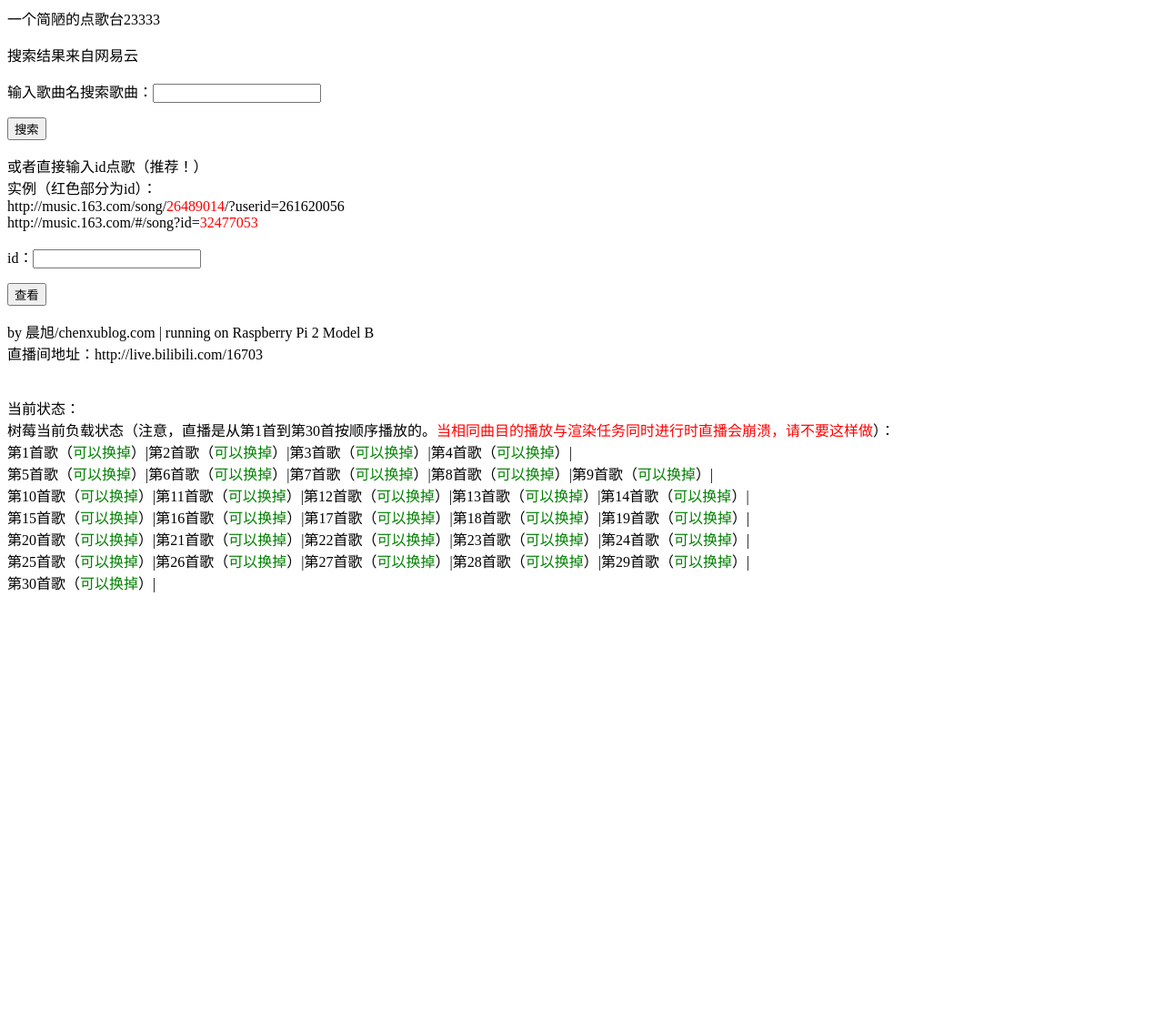
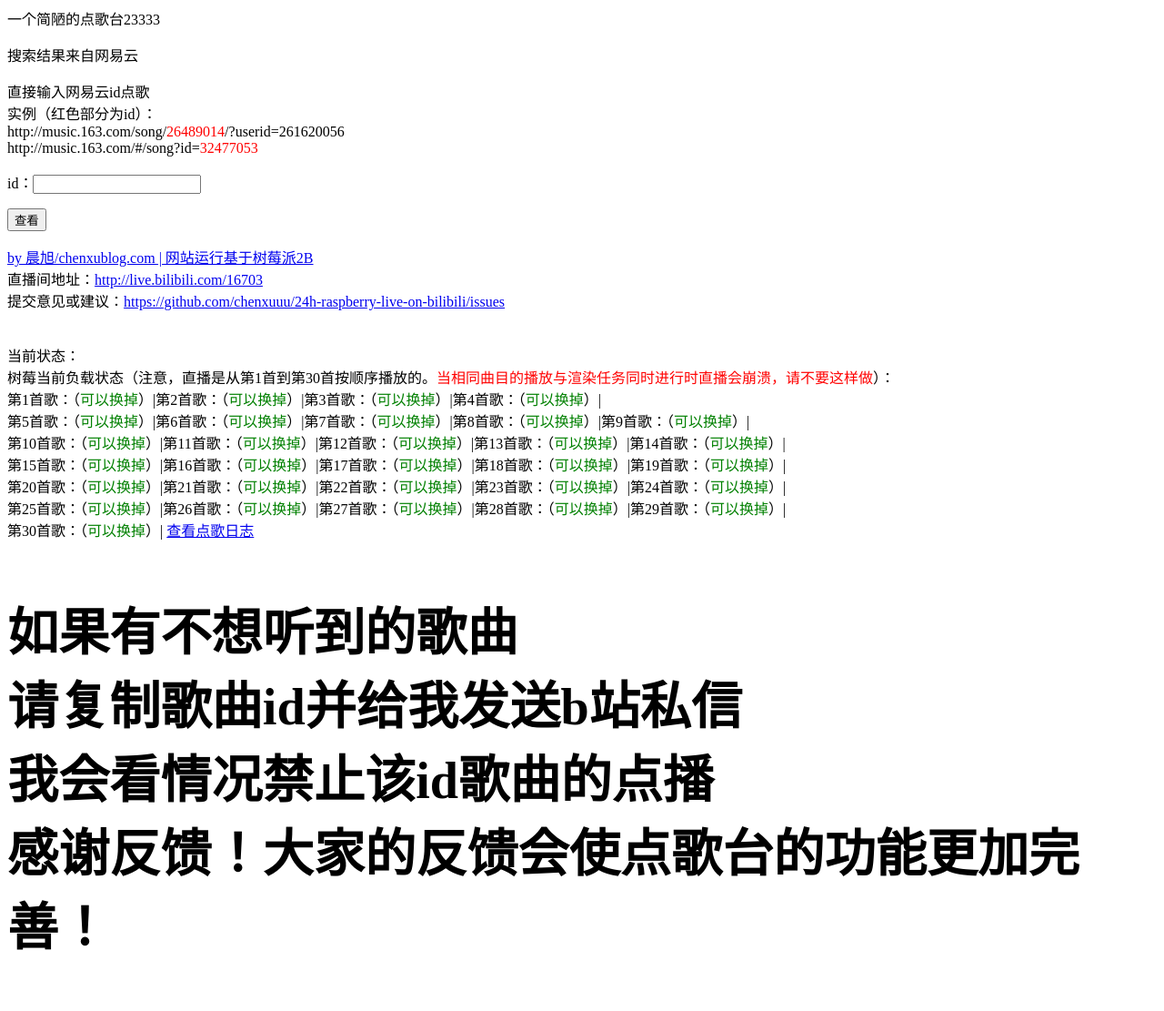
Before and after one commit to chenxuuu/24h-raspberry-live-on-bilibili, a PHP site: page / in a window 1280 px wide. Shown: the whole page at 91% size. Before the commit the page ends 651 px from the top, so only its background shows below. Run offline with PHP 8.4, Linux system fonts and the light colour scheme.

Commit message:
新增当前曲目功能

```diff
--- a/php/index.php
+++ b/php/index.php
@@ -5,15 +5,17 @@
 <form action="" method="post">
 <p>一个简陋的点歌台23333</p>
 <p>搜索结果来自网易云</p>
-<p>输入歌曲名搜索歌曲：<input type="text" name="song" /></p>
-<p><input type="submit" name="sub" value="搜索" /></p>
+<!--<p>输入歌曲名搜索歌曲：<input type="text" name="song" /></p>
+<p><input type="submit" name="sub" value="搜索" /></p>-->
 </form>
 <form action="" method="post">
-<p>或者直接输入id点歌（推荐！）<br/>实例（红色部分为id）：<br/>http://music.163.com/song/<font color="red">26489014</font>/?userid=261620056<br/>http://music.163.com/#/song?id=<font color="red">32477053</font></p>
+<p>直接输入网易云id点歌<br/>实例（红色部分为id）：<br/>http://music.163.com/song/<font color="red">26489014</font>/?userid=261620056<br/>http://music.163.com/#/song?id=<font color="red">32477053</font></p>
 <p>id：<input type="text" name="id" /></p>
 <p><input type="submit" name="sub" value="查看" /></p>
 </form>
-by 晨旭/chenxublog.com | running on Raspberry Pi 2 Model B<br/>直播间地址：http://live.bilibili.com/16703<br/><br/><br/>
+<a href="https://www.chenxublog.com/2017/06/05/raspi-live-24h-bilibili-choice.html" target="_blank">by 晨旭/chenxublog.com | 网站运行基于树莓派2B</a><br/>
+直播间地址：<a href="http://live.bilibili.com/16703" target="_blank">http://live.bilibili.com/16703</a><br/>
+提交意见或建议：<a href="https://github.com/chenxuuu/24h-raspberry-live-on-bilibili/issues" target="_blank">https://github.com/chenxuuu/24h-raspberry-live-on-bilibili/issues</a><br/><br/><br/>
 当前状态：<div id='t'></div>
 <?php
 require_once 'NeteaseMusicAPI_mini.php';
@@ -27,12 +29,26 @@
     $data=json_decode($result, true);
     return $data['data']['url'];
 }
-function urlcheck($url)
+function fuckcheck($id)
+{
+    $html=file_get_contents('http://music.163.com/song/'.$id);
+
+    return !(strpos($html,'戏曲') || strpos($html,'评书') || strpos($html,'相声') || strpos($html,'戏剧') || strpos($html,'国粹') || strpos($html,'京剧') || strpos($html,'豫剧') || strpos($html,'昆曲'));
+}
+function idcheck($id)
 {
     $counttemp=0;
     for($counttemp=1;$counttemp<31;$counttemp++)
     {
-        if (file_exists($counttemp.'.txt') && $url==file_get_contents($counttemp.'.txt'))
+        if (file_exists($counttemp.'.now') && $id==file_get_contents($counttemp.'.now'))
+        {
+            return false;
+        }
+    }
+    $counttemp=0;
+    for($counttemp=1;$counttemp<31;$counttemp++)
+    {
+        if (file_exists($counttemp.'.id') && $id==file_get_contents($counttemp.'.id'))
         {
             return false;
         }
@@ -94,11 +110,17 @@
 
 }
 elseif(!empty($_POST['id'])){
-    echo '试听：<audio src="'.get_url_id($_POST['id']).'" controls="controls"></audio><br/><a href="?down='.get_url_id($_POST['id']).'">就选这首了</a>';
+    echo '<font color="red">请遵守秩序，不要重复点同一首歌！</font>）：<br/>';
+    echo '试听：<audio src="'.get_url_id($_POST['id']).'" controls="controls"></audio><br/><a href="?down='.get_url_id($_POST['id']).'&id='.$_POST['id'].'">就选这首了</a>';
 }
-elseif(!empty($_GET['down']) && empty($_GET['write']) && strpos($_GET['down'],"music.126.net")!=false && getStatus($_GET['down'])=='200')
+elseif(!empty($_GET['down']) && !empty($_GET['id']) && empty($_GET['write']) && strpos($_GET['down'],"music.126.net")!=false)
 {
-    echo '当前可供选择的空闲的序列（注意，直播是从第1首到第30首按顺序播放的。<font color="green">歌曲长度最大限制十分钟，超过将丢弃</font>）：<br/>';
+    if(getStatus($_GET['down'])!='200')
+    {
+        echo '获取到的链接可能有点问题，请再次提交试试。';
+        return;
+    }
+    echo '当前可供选择的空闲的序列（注意，直播是从第1首到第30首按顺序播放的。<font color="red">歌曲长度最大限制十分钟，超过将丢弃</font>）：<br/>';
     $counttemp=0;
     for($counttemp=1;$counttemp<31;$counttemp++)
     {
@@ -106,29 +128,57 @@
         {
             echo '<br/>';
         }
-        if (!file_exists($counttemp.'.txt'))
+        if (!file_exists($counttemp.'.txt') && !file_exists($counttemp.'.233'))
         {
-            echo '<a href="?write='.$counttemp.'&down='.$_GET['down'].'">换掉第'.$counttemp.'首歌</a>（<font color="green">可以换歌</font>）|';
+            echo '<a href="?write='.$counttemp.'&down='.$_GET['down'].'&id='.$_GET['id'].'">换掉第'.$counttemp.'首歌</a>（<font color="green">可以换歌</font>）|';
+        }
+        elseif(!file_exists($counttemp.'.233'))
+        {
+            echo '第'.$counttemp.'首歌（<font color="red">排队渲染中</font>）|';
         }
         else
         {
-            echo '第'.$counttemp.'首歌（<font color="red">排队渲染中</font>）|';
+            echo '第'.$counttemp.'首歌（<font color="red">被晨旭锁定</font>）|';
         }
     }
+
+
 }
-elseif(!empty($_GET['write']) && !empty($_GET['down']) && urlcheck($_GET['down']) && getStatus($_GET['down'])=='200')
+elseif(!empty($_GET['write']) && !empty($_GET['down']) && !empty($_GET['id']))
 {
-    if(!file_exists($_GET['write'].'.txt'))
+    if(getStatus($_GET['down'])!='200')
     {
-        //file_put_contents('songs/'.$_GET['write'].'.txt', $_GET['down']);
-        $myfile = fopen($_GET['write'].'.txt', "w") or die("Unable to open file!");
+        echo '获取到的链接可能有点问题，请再次提交试试。';
+        return;
+    }
+
+    if(file_exists($_GET['write'].'.txt'))
+    {
+        echo '啊哦！这个序号已经有人选中了！正在渲染！';
+    }
+    elseif(!idcheck($_GET['id']))
+    {
+        echo '<font color="red">请遵守秩序，不要重复点同一首歌！</font>';
+    }
+    // elseif(!fuckcheck($_GET['id']))
+    // {
+        // echo '<font size="7" style="font-family:微软雅黑">你是有病吗？</font>';
+    // }
+    elseif(!file_exists($_GET['write'].'.233'))
+    {
+        $myfile = fopen($_GET['write'].'.txt', "w") or die("Unable to open file1!");
         fwrite($myfile, $_GET['down']);
         fclose($myfile);
+
+        $myfile1 = fopen($_GET['write'].'.id', "w") or die("Unable to open file2!");
+        fwrite($myfile1, $_GET['id']);
+        fclose($myfile1);
+
+        $myfile2 = fopen('log.html', "a") or die("Unable to open file3!");
+        fwrite($myfile2, date("y/m/d").' '.date("h:i:sa").' 第'.$_GET['write'].'首歌被换为<a href="http://music.163.com/#/song/'.$_GET['id'].'" target="_blank">'.$_GET['id'].'</a><br/>');
+        fclose($myfile2);
+
         echo '第'.$_GET['write'].'首歌曲的渲染请求提交成功！<a href="index.php">返回首页</a>';
-    }
-    else
-    {
-        echo '啊哦！这个序号已经有人选中了！正在渲染！';
     }
 }
 else
@@ -141,17 +191,31 @@
         {
             echo '<br/>';
         }
-        if (!file_exists($counttemp.'.txt'))
+        if (!file_exists($counttemp.'.txt') && !file_exists($counttemp.'.233'))
         {
-            echo '第'.$counttemp.'首歌（<font color="green">可以换掉</font>）|';
+            echo '第'.$counttemp.'首歌：<a href="http://music.163.com/song/'.file_get_contents($counttemp.'.now').'" target="_blank">'.file_get_contents($counttemp.'.now').'</a>（<font color="green">可以换掉</font>）|';
+        }
+        elseif(!file_exists($counttemp.'.233'))
+        {
+            echo '第'.$counttemp.'首歌：<a href="http://music.163.com/song/'.file_get_contents($counttemp.'.now').'" target="_blank">'.file_get_contents($counttemp.'.now').'</a>（<font color="red">排队渲染中，会被换为：<a href="http://music.163.com/song/'.file_get_contents($counttemp.'.id').'" target="_blank">'.file_get_contents($counttemp.'.id').'</a></font>）|';
         }
         else
         {
-            echo '第'.$counttemp.'首歌（<font color="red">排队渲染中</font>）|';
+            echo '第'.$counttemp.'首歌：<a href="http://music.163.com/song/'.file_get_contents($counttemp.'.now').'" target="_blank">'.file_get_contents($counttemp.'.now').'</a>（<font color="red">被晨旭锁定</font>）|';
         }
     }
+    //echo '<br><iframe src="http://wfkj1.papapoi.com/songs/log.html" width="500" height="200"></iframe>';
 }
 
 ?>
 <script type="text/javascript" src="now.js"></script>
+<a href="http://wfkj1.papapoi.com/songs/log.html" target="_blank">查看点歌日志</a>
+<font size="7" style="font-family:微软雅黑">
+<h3>
+如果有不想听到的歌曲<br/>
+请复制歌曲id并给我发送b站私信<br/>
+我会看情况禁止该id歌曲的点播<br/>
+感谢反馈！大家的反馈会使点歌台的功能更加完善！
+</h3>
+</font>
 </body>
```
Also changed, not shown: 1 other file.
